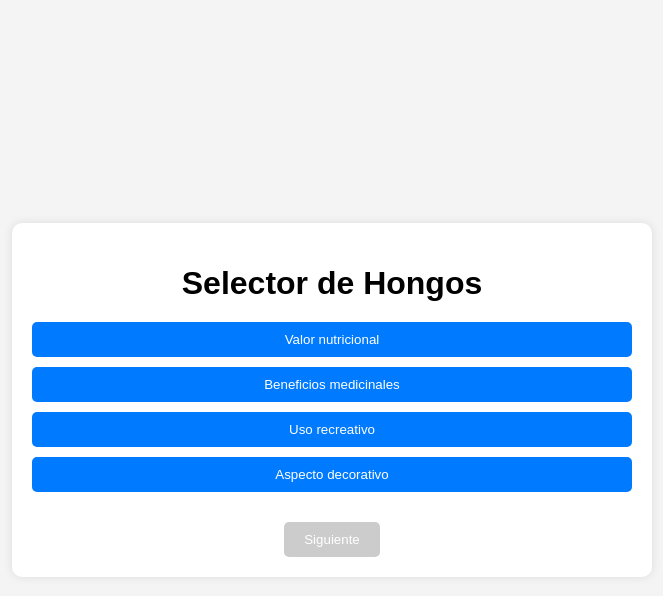
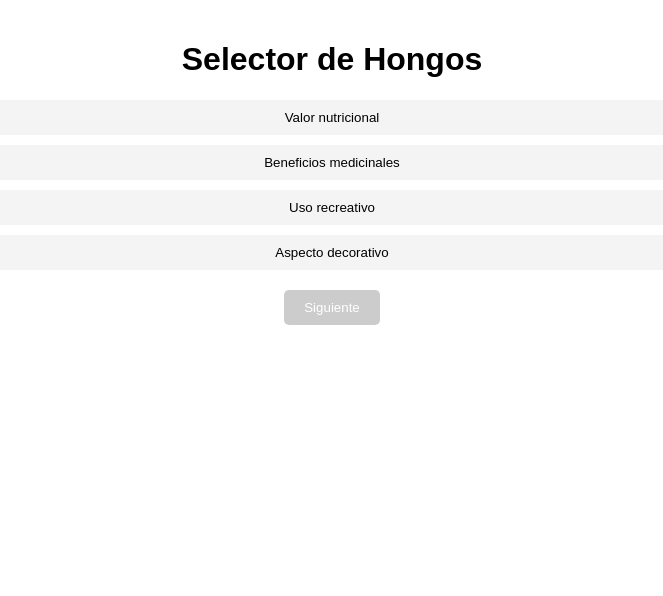
Before and after one commit to jeducubillosn/Bitohut.github.io, a plain HTML site: page index.html in a window 1280 px wide. Shown: the whole page, without its empty margins (308-971 px from the left). Drawn offline with Linux system fonts and the light colour scheme.

Commit message:
styles.css

```diff
--- a/styles.css
+++ b/styles.css
@@ -1,58 +1,47 @@
 body {
     font-family: Arial, sans-serif;
-    background-color: #f4f4f4;
     margin: 0;
     padding: 0;
-    display: flex;
-    justify-content: center;
-    align-items: center;
-    height: 100vh;
+    box-sizing: border-box;
 }
 
 .container {
-    background-color: #fff;
+    max-width: 800px;
+    margin: 0 auto;
     padding: 20px;
-    border-radius: 10px;
-    box-shadow: 0 0 10px rgba(0, 0, 0, 0.1);
-    text-align: center;
-    width: 100%;
-    max-width: 600px;
 }
 
 h1 {
-    margin-bottom: 20px;
+    text-align: center;
 }
 
-button {
+#question-container {
     margin-top: 20px;
-    padding: 10px 20px;
-    background-color: #4CAF50;
-    color: #fff;
+}
+
+.option-button {
+    display: block;
+    width: 100%;
+    padding: 10px;
+    margin-top: 10px;
+    background-color: #f4f4f4;
     border: none;
     border-radius: 5px;
     cursor: pointer;
 }
 
-button:disabled {
-    background-color: #ccc;
-}
-
-button.option-button {
+#next-button {
     display: block;
-    margin: 10px 0;
-    width: 100%;
-    padding: 10px;
-    background-color: #007BFF;
-    color: #fff;
+    margin: 20px auto;
+    padding: 10px 20px;
+    background-color: #007bff;
+    color: white;
     border: none;
     border-radius: 5px;
     cursor: pointer;
 }
 
-button.option-button:hover {
-    background-color: #0056b3;
+#next-button:disabled {
+    background-color: #ccc;
+    cursor: not-allowed;
 }
-
-button.option-button.selected {
-    background-color: #0056b3;
-}
```
